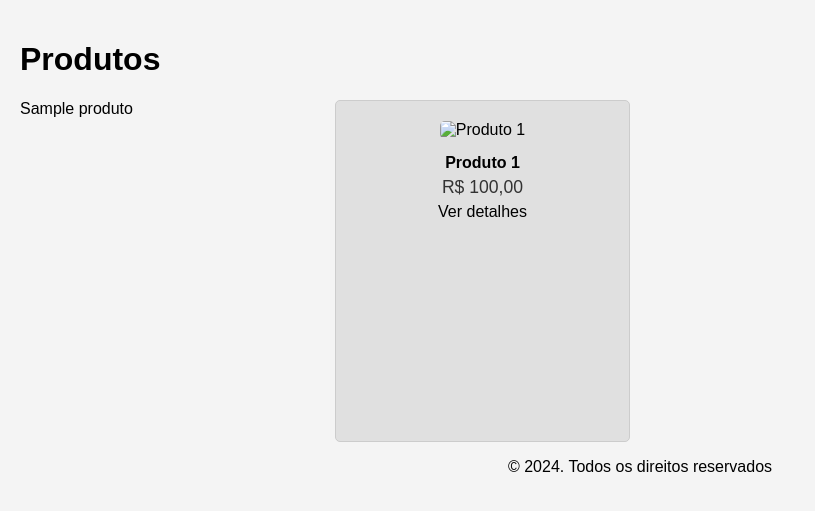
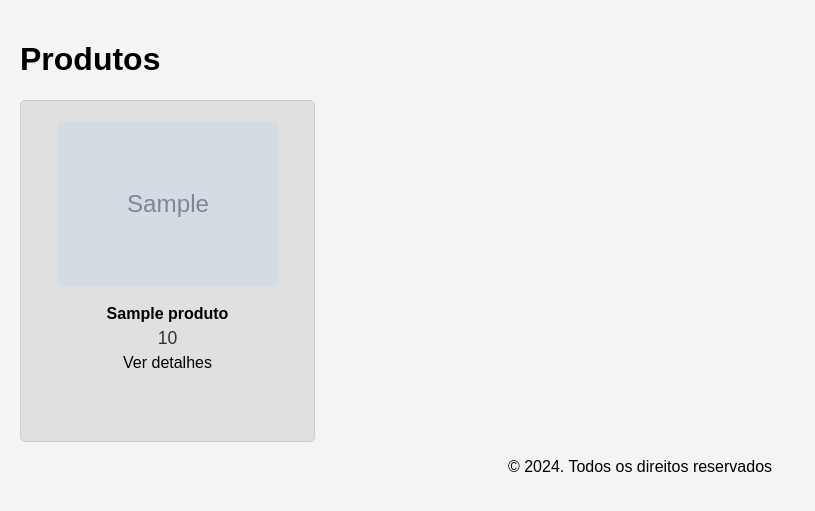
Before and after one commit to MatheusMikio/Projeto-Django, a Django app: template produtos/templates/teladepesquisa.html in a window 1280 px wide. Shown: the part 83-594 px from the top of the page, without its empty margins (0-815 px from the left). Run offline with Django 5.2, Linux system fonts and the light colour scheme; the template is opened without the code that fills it: most values are stand-ins (such as "Sample title", 1, 10 or a date in 2020); grey boxes marked "Sample" are stand-in pictures; some libraries are stand-ins or nearby versions.

Commit message:
Foreach finalizado

```diff
--- a/produtos/templates/teladepesquisa.html
+++ b/produtos/templates/teladepesquisa.html
@@ -22,13 +22,15 @@
 
     <h1>Produtos</h1>
     <div class="container">
-        {{produto}}
+        {% for i in produto %}
         <div class="product">
-            <img src="https://via.placeholder.com/250" alt="Produto 1">
-            <div class="product-title">Produto 1</div>
-            <div class="product-price">R$ 100,00</div>
+            <img src={{i.thumbnail}} alt="Produto 1">
+            <div class="product-title">{{i.title}}</div>
+            <div class="product-price">{{i.price}}</div>
             <a href="produto1.html"> Ver detalhes </a>
         </div>
+        {%endfor%}
+
     </div>
 
     <footer>
--- a/produtos/views.py
+++ b/produtos/views.py
@@ -17,9 +17,9 @@ def pesquisa_produto(request):
         #ignora
         nome = request.POST.get('nome')
         listaprod = getComentarioMLB.getMLB(nome)
+        img=getComentarioMLB.getMLBimg(nome)
 
-
-        return render(request,'teladepesquisa.html',{'produto':listaprod})
+        return render(request,'teladepesquisa.html',{'produto':listaprod,'img':img})
 
 # def inserir_produto(request):
 #     return HttpResponse('Estou no inserir')
```
Also changed, not shown: produtos/getComentarioMLB.py (+13 -2 lines).
